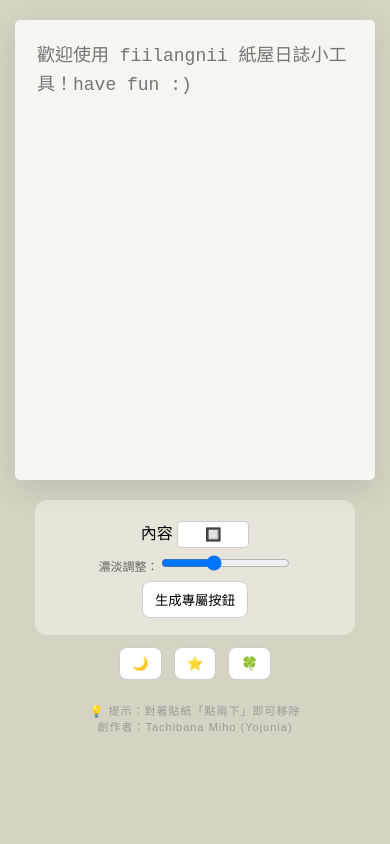
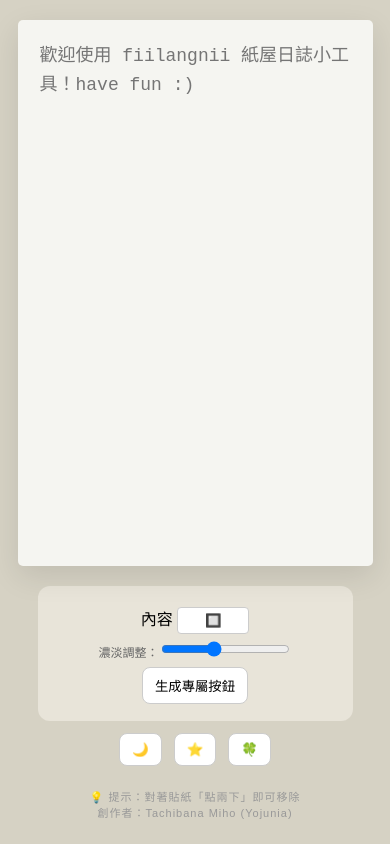
Before and after one commit to miho771005/fiilangnii-sticker-atelier, a plain HTML site: page index.html in a window 390 px wide. Drawn offline with Linux system fonts and the light colour scheme.

Commit message:
Responsive adjustments for paper and creator panels

```diff
--- a/index.html
+++ b/index.html
@@ -7,9 +7,9 @@
     <style>
         /* 這裡放妳的 CSS (長相) */
         body { background-color: #D6D2C4; display: flex; flex-direction: column; align-items: center; padding: 20px; font-family: sans-serif; margin: 0; }
-        #paper-area { width: 320px; height: 420px; background-color: #F5F5F1; box-shadow: 0 10px 30px rgba(0,0,0,0.1); position: relative; padding: 20px; border-radius: 5px; margin-bottom: 20px; overflow: hidden; }
+        #paper-area { width: 90%; height: 60vh; background-color: #F5F5F1; box-shadow: 0 10px 30px rgba(0,0,0,0.1); position: relative; padding: 20px; border-radius: 5px; margin-bottom: 20px; overflow: hidden; }
         #typing-area { width: 100%; height: 100%; background: transparent; border: none; outline: none; font-size: 18px; line-height: 1.6; color: #555; resize: none; }
-        .creator-panel { width: 320px; background: #E8E4D9; padding: 15px; border-radius: 12px; text-align: center; box-sizing: border-box; margin-bottom: 10px; }
+        .creator-panel { width: 90%; background: #E8E4D9; padding: 15px; border-radius: 12px; text-align: center; box-sizing: border-box; margin-bottom: 10px; }
         .sticker { position: absolute; cursor: move; font-size: 28px; user-select: none; z-index: 2; opacity: 0.9; }
         #button-list { display: flex; flex-wrap: wrap; gap: 8px; justify-content: center; max-width: 320px; }
         button { padding: 8px 12px; border-radius: 8px; border: 1px solid #ccc; background: white; cursor: pointer; margin: 2px; }
```
